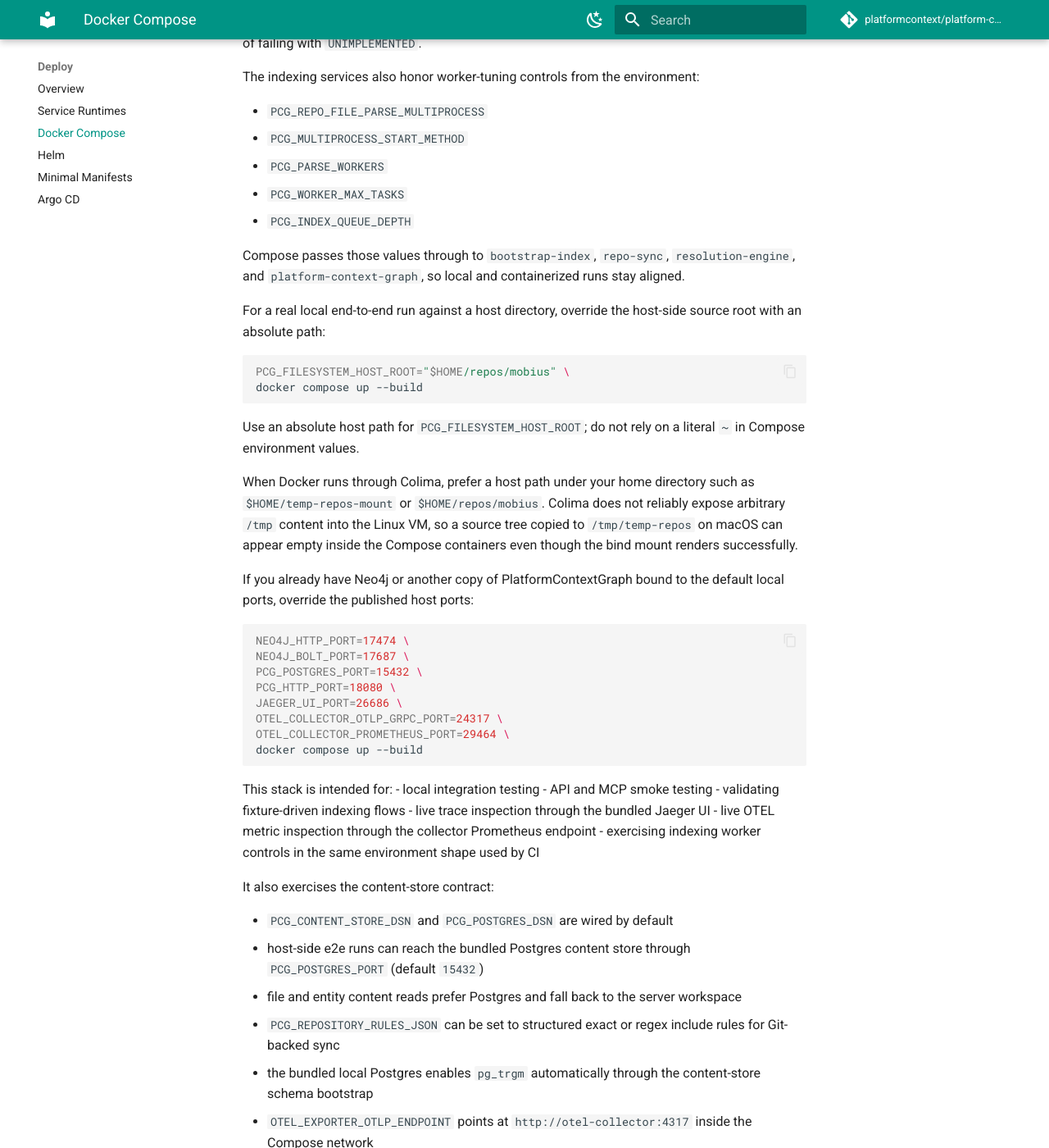
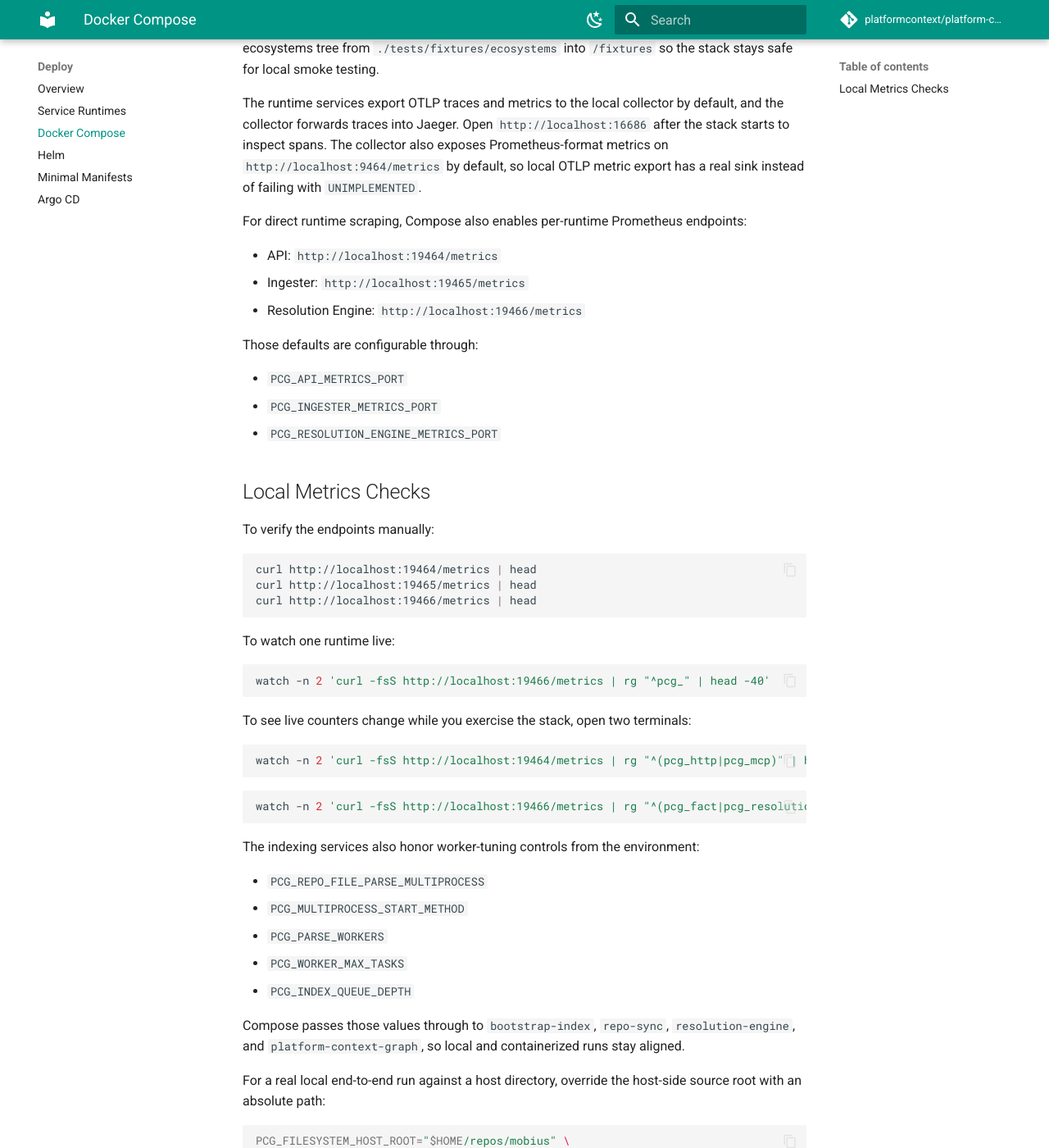
Before and after one commit to platformcontext/platform-context-graph, an MkDocs documentation site: the page built from docs/docs/deployment/docker-compose.md, in a window 1280 px wide and 1400 px high, scrolled down 1175 px. Shown: the whole window at 82% size. Built offline with MkDocs 1.6.1 and Material for MkDocs 9.7.7, drawn with Linux system fonts in a browser that asks for light colours; comment, search, counter and statistics services are not loaded; some of the changed text lies outside the part shown.

Commit message:
docs: simplify compose metrics verification

````diff
--- a/docs/docs/deployment/docker-compose.md
+++ b/docs/docs/deployment/docker-compose.md
@@ -20,6 +20,13 @@ Run it with:
 ```bash
 docker compose up --build
 ```
+
+This stack cannot run a real Kubernetes `ServiceMonitor`, but it can run the
+same thing a `ServiceMonitor` would scrape:
+
+- a Prometheus-format `/metrics` endpoint on `platform-context-graph`
+- a Prometheus-format `/metrics` endpoint on `repo-sync`
+- a Prometheus-format `/metrics` endpoint on `resolution-engine`
 
 For the admin re-finalize flow specifically, use the compose-backed verification wrapper:
 
@@ -46,6 +53,44 @@ collector forwards traces into Jaeger. Open `http://localhost:16686` after the s
 inspect spans. The collector also exposes Prometheus-format metrics on
 `http://localhost:9464/metrics` by default, so local OTLP metric export has a real sink instead of
 failing with `UNIMPLEMENTED`.
+
+For direct runtime scraping, Compose also enables per-runtime Prometheus endpoints:
+
+- API: `http://localhost:19464/metrics`
+- Ingester: `http://localhost:19465/metrics`
+- Resolution Engine: `http://localhost:19466/metrics`
+
+Those defaults are configurable through:
+
+- `PCG_API_METRICS_PORT`
+- `PCG_INGESTER_METRICS_PORT`
+- `PCG_RESOLUTION_ENGINE_METRICS_PORT`
+
+## Local Metrics Checks
+
+To verify the endpoints manually:
+
+```bash
+curl http://localhost:19464/metrics | head
+curl http://localhost:19465/metrics | head
+curl http://localhost:19466/metrics | head
+```
+
+To watch one runtime live:
+
+```bash
+watch -n 2 'curl -fsS http://localhost:19466/metrics | rg "^pcg_" | head -40'
+```
+
+To see live counters change while you exercise the stack, open two terminals:
+
+```bash
+watch -n 2 'curl -fsS http://localhost:19464/metrics | rg "^(pcg_http|pcg_mcp)" | head -40'
+```
+
+```bash
+watch -n 2 'curl -fsS http://localhost:19466/metrics | rg "^(pcg_fact|pcg_resolution)" | head -60'
+```
 
 The indexing services also honor worker-tuning controls from the environment:
 
@@ -86,6 +131,9 @@ PCG_HTTP_PORT=18080 \
 JAEGER_UI_PORT=26686 \
 OTEL_COLLECTOR_OTLP_GRPC_PORT=24317 \
 OTEL_COLLECTOR_PROMETHEUS_PORT=29464 \
+PCG_API_METRICS_PORT=21464 \
+PCG_INGESTER_METRICS_PORT=21465 \
+PCG_RESOLUTION_ENGINE_METRICS_PORT=21466 \
 docker compose up --build
 ```
 
@@ -95,6 +143,7 @@ This stack is intended for:
 - validating fixture-driven indexing flows
 - live trace inspection through the bundled Jaeger UI
 - live OTEL metric inspection through the collector Prometheus endpoint
+- live direct runtime scrape inspection with `curl` or `watch`
 - exercising indexing worker controls in the same environment shape used by CI
 
 It also exercises the content-store contract:
````
Also changed, not shown: docker-compose.template.yml (+11 -0 lines), docker-compose.yaml (+11 -0 lines), 1 other file.
